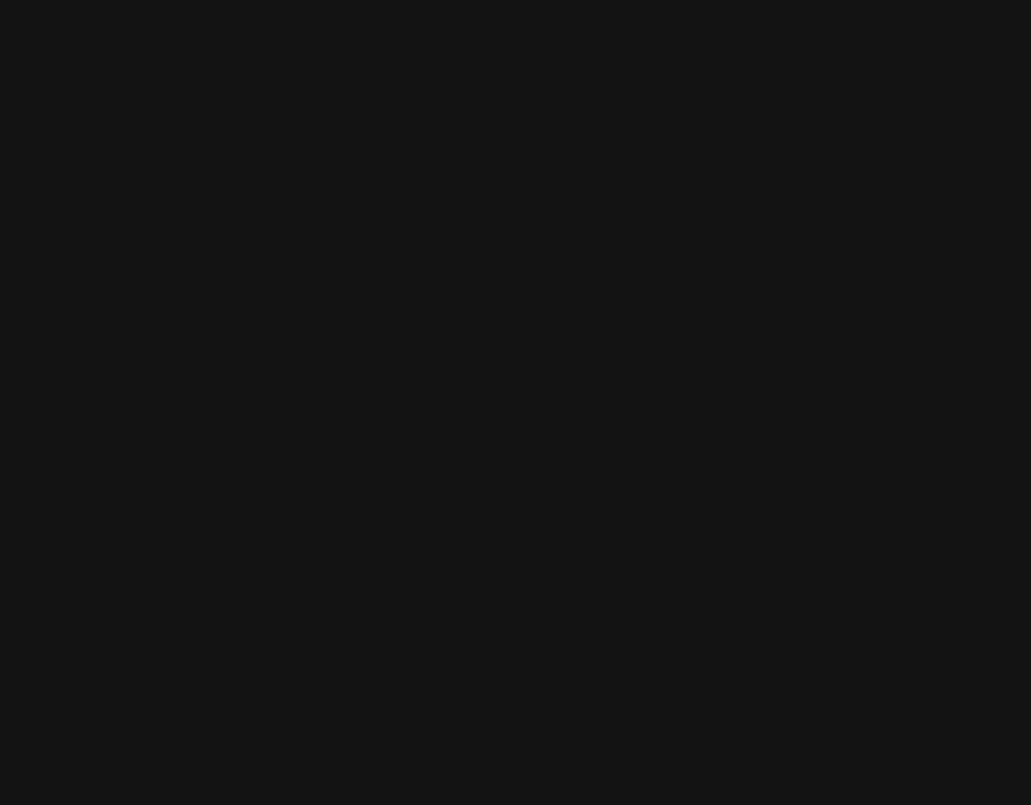
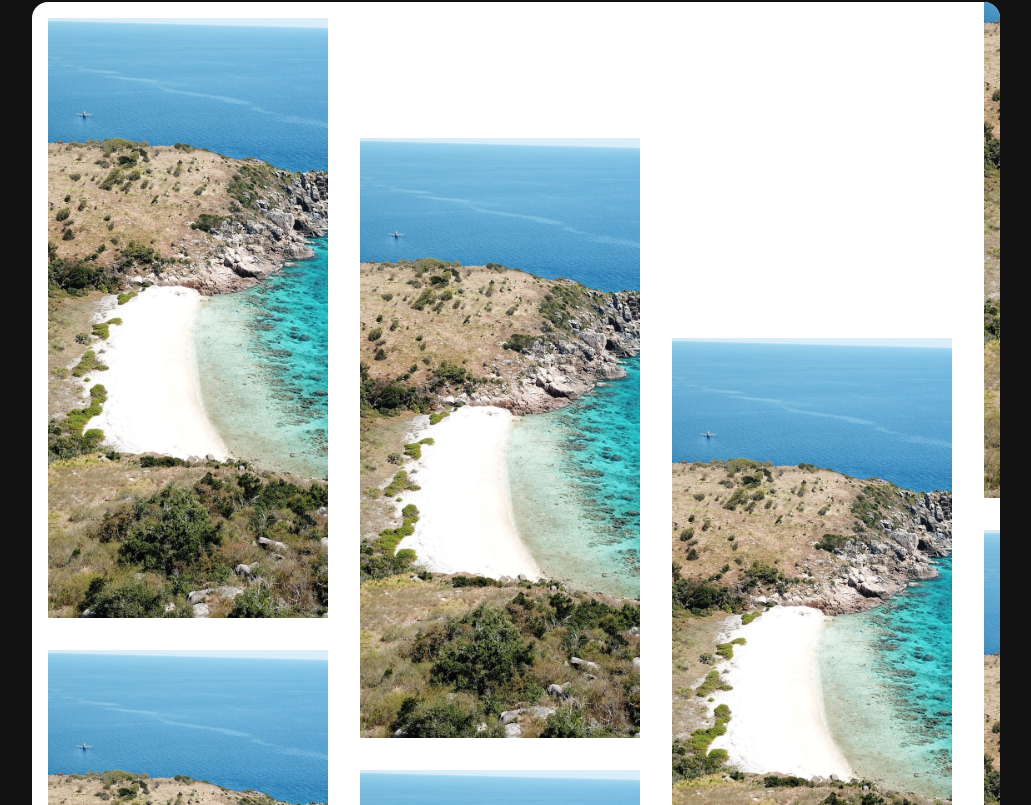
Before and after one commit to AzadTom/AzadReact-Practice, a React (Vite) app: page /transition in a window 1280 px wide. Shown: the part 1635-2440 px from the top of the page, without its empty margins (124-1155 px from the left). Before the commit the page ends 837 px from the top, so only its background shows below. Built offline with nearby package versions, Linux system fonts and the light colour scheme.

Commit message:
added changes to transition page.

```diff
--- a/package.json
+++ b/package.json
@@ -17,6 +17,7 @@
     "axios": "^1.7.7",
     "class-variance-authority": "^0.7.1",
     "clsx": "^2.1.1",
+    "lenis": "^1.1.20",
     "motion": "^12.0.0",
     "react": "^18.3.1",
     "react-dom": "^18.3.1",
--- /dev/null
+++ b/src/hooks/common/useDimension.ts
@@ -0,0 +1,20 @@
+import { useEffect, useState } from "react";
+
+export const useDimension = () => {
+  const [dimension, setDimesion] = useState({ width: 0, height: 0 });
+
+  const updateDimension = () => {
+    const { innerWidth, innerHeight } = window;
+    setDimesion({ width: innerWidth, height: innerHeight });
+  };
+
+  useEffect(() => {
+    updateDimension();
+    window.addEventListener("resize", updateDimension);
+    return () => {
+      window.removeEventListener("resize", updateDimension);
+    };
+  }, []);
+
+  return dimension;
+};
--- a/src/pages/TimelinePage/TimelinePage.tsx
+++ b/src/pages/TimelinePage/TimelinePage.tsx
@@ -62,6 +62,8 @@ interface TimeLineItemProps {
 }
 
 const TimeLineItem = (props: TimeLineItemProps) => {
+
+
   const parentStyle = useClassNames("relative flex gap-6 pb-4 ");
   const lineWithCircleStyle = useClassNames(
     "before:absolute before:left-[10px] before:h-full before:w-[1px] before:bg-[#787878]"
--- a/src/pages/TransitionPage/TransitionPage.tsx
+++ b/src/pages/TransitionPage/TransitionPage.tsx
@@ -1,18 +1,22 @@
 import { Fragment } from "react/jsx-runtime";
 import "./styles.modules.css";
+import { useEffect, useRef } from "react";
+import { MotionValue, useScroll, useTransform,motion } from "motion/react";
+import Lenis from 'lenis'
+import { useDimension } from "../../hooks/common/useDimension";
 
 const TransitionPage = () => {
   return (
     <section className="max-w-[1000px] mx-auto px-4 py-8">
       <div className="z-50">
-      <NavigationSubMenuTransition />
+        <NavigationSubMenuTransition />
       </div>
       <GalleryTransition />
 
-
       <div className="fixed bottom-4 right-4 z-50">
-      <Transition1 />
+        <Transition1 />
       </div>
+      <GalleryScrollTransition />
     </section>
   );
 };
@@ -53,13 +57,13 @@ const NavigationSubMenuTransition = () => {
           <li className="hidden sm:block">
             <a href="#">Company</a>
           </li>
-          <li  className="hidden sm:block">
+          <li className="hidden sm:block">
             <a href="#">Blog</a>
           </li>
-          <li  className="hidden sm:block">
+          <li className="hidden sm:block">
             <a href="#">Careers</a>
           </li>
-          <li  className="hidden sm:block">
+          <li className="hidden sm:block">
             <a href="#">Contact</a>
           </li>
         </ul>
@@ -76,7 +80,11 @@ const GalleryTransition = () => {
           <li className="w-full h-full">
             <figure>
               <a href="#">
-                <img src="/gallery-1.jpg" alt="Great Barrier Reef, Australia" className="h-[600px] object-cover" />
+                <img
+                  src="/gallery-1.jpg"
+                  alt="Great Barrier Reef, Australia"
+                  className="h-[600px] object-cover"
+                />
               </a>
               <figcaption className="">
                 <main className="">
@@ -106,3 +114,54 @@ const GalleryTransition = () => {
     </ul>
   );
 };
+
+const GalleryScrollTransition = () => {
+
+  const { height} = useDimension();
+  const container = useRef<HTMLDivElement|null>(null);
+
+  const {scrollYProgress} = useScroll({
+    offset:["start end","end start"]
+  });
+
+  const  y1 = useTransform(scrollYProgress,[0,1],[0,height*2]);
+  const  y2 = useTransform(scrollYProgress,[0,1],[0,height*2.3]);
+  const  y3 = useTransform(scrollYProgress,[0,1],[0,height*3.3]);
+  const  y4 = useTransform(scrollYProgress,[0,1],[0,height*2.2]);
+
+  useEffect(()=>{
+    const lenis = new Lenis();
+    function raf(time:number) {
+      lenis.raf(time);
+      requestAnimationFrame(raf);
+    }
+    requestAnimationFrame(raf);
+  },[])
+
+
+  return (
+    <main>
+       <div className="h-[100vh]"></div>
+      <div ref={container} className="gallery overflow-hidden bg-white p-4 rounded-2xl">
+        <Column images={["/gallery-1.jpg","/gallery-1.jpg","/gallery-1.jpg","/gallery-1.jpg"]} y={y1}/>
+        <Column images={["/gallery-1.jpg","/gallery-1.jpg","/gallery-1.jpg","/gallery-1.jpg"]} y={y2}/>
+        <Column images={["/gallery-1.jpg","/gallery-1.jpg","/gallery-1.jpg","/gallery-1.jpg"]} y={y3}/>
+        <Column images={["/gallery-1.jpg","/gallery-1.jpg","/gallery-1.jpg","/gallery-1.jpg"]} y={y4}/>
+      </div>
+      <div className="h-[100vh]"></div>
+    </main>
+  );
+};
+
+const Column = ({ images ,y}: { images: string[],y?:MotionValue<number> }) => {
+
+  return (
+    <motion.div  style={{y}} className="column">
+      {images.map((src: string, index: number) => (
+        <div key={index} className="w-full h-full">
+          <img src={src} alt={"thumnail"} className="min-w-[280px] w-full h-[600px] object-cover" />
+        </div>
+      ))}
+    </motion.div>
+  );
+};
--- a/src/pages/TransitionPage/styles.modules.css
+++ b/src/pages/TransitionPage/styles.modules.css
@@ -246,3 +246,47 @@ figure footer {
 
 
 /* gallery */
+
+
+/* galleryScroll Transition */
+
+.gallery{
+
+  margin-top: 2rem;
+  display: flex;
+  gap: 2rem;
+
+
+}
+.column {
+
+  display: flex;
+  flex-direction: column;
+  height: 100%;
+  gap: 2rem;
+  position: relative;
+
+
+}
+
+.column:nth-child(1){
+
+  top: -800px;
+}
+
+.column:nth-child(2){
+
+  top: -800px;
+}
+
+
+.column:nth-child(3){
+
+  top: -1000px;
+}
+
+
+.column:nth-child(4){
+
+  top: -1000px;
+}
```
Also changed, not shown: 1 other file (tests, documents, lock files or other folders).
